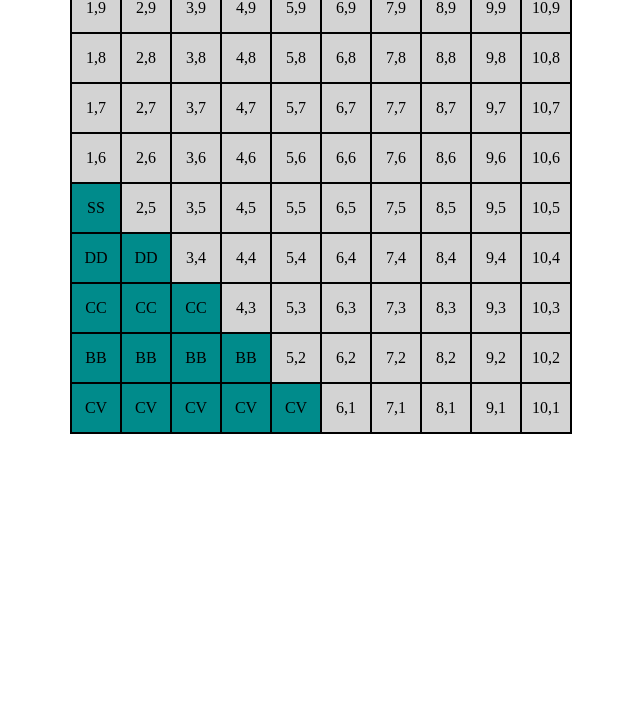
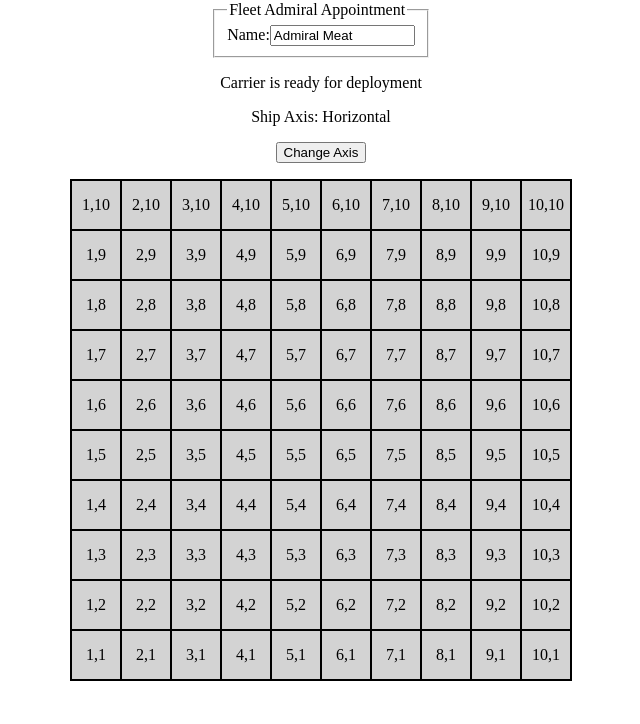
Before and after one commit to victorbenedict/odin-battleship, a website built with webpack: page dist/index.html in a window 1280 px wide. Shown: the part 76-800 px from the top of the page, without its empty margins (319-959 px from the left). Built offline with nearby package versions, Linux system fonts and the light colour scheme.

Commit message:
Add StartPage

```diff
--- a/package.json
+++ b/package.json
@@ -5,7 +5,7 @@
   "private": true,
   "scripts": {
     "test": "echo \"Error: no test specified\" && exit 1",
-    "build": "webpack --watch",
+    "dev": "webpack --watch",
     "cypress:open": "cypress open"
   },
   "keywords": [],
--- a/src/RenderBoard.js
+++ /dev/null
@@ -1,27 +0,0 @@
-import Player from './player';
-
-const RenderBoard = () => {
-  const main = document.createElement('div');
-  const board = document.createElement('div');
-  board.className = 'board';
-
-  const rows = 10;
-  const cols = 10;
-
-  for (let i = rows; i >= 1; i--) {
-    for (let j = 1; j <= cols; j++) {
-      const cell = document.createElement('div');
-      const coordinate = `${j},${i}`;
-      cell.classList.add('cell');
-      cell.id = coordinate;
-      cell.textContent = coordinate;
-      board.appendChild(cell);
-    }
-  }
-
-  main.appendChild(board);
-
-  return main;
-};
-
-export default RenderBoard;
--- a/src/RenderShips.js
+++ /dev/null
@@ -1,22 +0,0 @@
-import Player from './player';
-
-const RenderShips = () => {
-  const avatar = new Player('avatar', 'human');
-  avatar.gameboard.placeShip('CV', 5, 'x', 1, 1);
-  avatar.gameboard.placeShip('BB', 4, 'x', 1, 2);
-  avatar.gameboard.placeShip('CC', 3, 'x', 1, 3);
-  avatar.gameboard.placeShip('DD', 2, 'x', 1, 4);
-  avatar.gameboard.placeShip('SS', 1, 'x', 1, 5);
-
-  avatar.gameboard.ships.map((target) => {
-    const shipName = target.ship.name;
-    target.coordinates.map((coordinate) => {
-      const coordinateId = `${coordinate.x},${coordinate.y}`;
-      const cell = document.getElementById(coordinateId);
-      cell.textContent = shipName;
-      cell.classList.add('ship');
-    });
-  });
-};
-
-export default RenderShips;
--- /dev/null
+++ b/src/components/renderBoard.js
@@ -0,0 +1,20 @@
+const renderBoard = (name, cellClickFunction, rows = 10, cols = 10) => {
+  const board = document.createElement('div');
+  board.className = `board`;
+
+  for (let y = rows; y >= 1; y--) {
+    for (let x = 1; x <= cols; x++) {
+      const cell = document.createElement('div');
+      const coordinate = `${x},${y}`;
+      cell.classList.add('cell');
+      cell.id = coordinate;
+      cell.textContent = coordinate;
+      cell.addEventListener('click', () => cellClickFunction(x, y));
+      board.appendChild(cell);
+    }
+  }
+
+  return board;
+};
+
+export default renderBoard;
--- /dev/null
+++ b/src/data/data.json
@@ -0,0 +1,29 @@
+{
+  "ships": [
+    {
+      "class": "Carrier",
+      "code": "CV",
+      "length": 6
+    },
+    {
+      "class": "Battleship",
+      "code": "BB",
+      "length": 5
+    },
+    {
+      "class": "Cruiser",
+      "code": "CC",
+      "length": 4
+    },
+    {
+      "class": "Destroyer",
+      "code": "DD",
+      "length": 3
+    },
+    {
+      "class": "Submarine",
+      "code": "SS",
+      "length": 2
+    }
+  ]
+}
--- a/src/index.js
+++ b/src/index.js
@@ -1,7 +1,4 @@
-import RenderBoard from './RenderBoard';
-import RenderShips from './RenderShips';
-
+import StartPage from './pages/StartPage';
 import './style.css';
 
-document.body.appendChild(RenderBoard());
-RenderShips();
+StartPage();
--- a/src/gameboard.js
+++ b/src/models/gameboard.js
@@ -24,20 +24,24 @@ export default class Gameboard {
       for (const coordinate of target.coordinates) {
         if (coordinate.x === x && coordinate.y === y) {
           target.ship.hit();
+
           return true;
         }
       }
     }
+
     this.missedShots.push({ x: x, y: y });
+
     return false;
   }
 
   isShipsSunk() {
     for (const status of this.ships) {
-      if (!status.ship.isSunk) {
+      if (!status.ship.isSunk()) {
         return false;
       }
     }
+
     return true;
   }
 }
--- a/src/ship.js
+++ b/src/models/ship.js
@@ -3,13 +3,13 @@ export default class Ship {
     this.name = name;
     this.length = length;
     this.hitCount = 0;
-    this.isSunk = false;
   }
 
   hit() {
     this.hitCount += 1;
-    if (this.hitCount >= this.length) {
-      this.isSunk = true;
-    }
+  }
+
+  isSunk() {
+    return this.hitCount >= this.length;
   }
 }
--- /dev/null
+++ b/src/pages/BattlePage.js
@@ -0,0 +1,8 @@
+const BattlePage = () => {
+  const main = document.createElement('div');
+  main.textContent = 'BattlePage';
+
+  return main;
+};
+
+export default BattlePage;
--- /dev/null
+++ b/src/pages/StartPage.js
@@ -0,0 +1,90 @@
+import renderBoard from '../components/renderBoard';
+import data from '../data/data.json';
+import handleStartBattle from '../utils/handleStartBattle';
+
+let deployCount = 0;
+let isAxisX = true;
+const deployedShips = [];
+
+const handleDeployShip = (x, y) => {
+  if (data.ships.length > deployCount) {
+    const name = data.ships[deployCount].class;
+    const length = data.ships[deployCount].length;
+    const axis = isAxisX ? 'x' : 'y';
+    deployedShips.push({ name: name, length: length, axis: axis, x: x, y: y });
+    deployCount += 1;
+    if (deployCount >= data.ships.length) {
+      const boardContainer = document.getElementById('boardContainer');
+      const btnStart = document.createElement('button');
+      btnStart.textContent = 'To Battle';
+      btnStart.addEventListener('click', () =>
+        handleStartBattle(deployedShips)
+      );
+      boardContainer.appendChild(btnStart);
+    }
+  }
+};
+
+const toggleAxis = () => {
+  isAxisX = !isAxisX;
+  const axis = isAxisX ? 'Horizontal' : 'Vertical';
+  console.log(`Ship axis toogled to ${axis}`);
+  axisStatus.textContent = `Ship axis: ${axis}`;
+};
+
+const StartPage = () => {
+  const body = document.querySelector('body');
+  const title = document.createElement('h1');
+  title.textContent = 'Battleship Game';
+  body.appendChild(title);
+
+  const playerContainer = document.createElement('div');
+  const fieldset = document.createElement('fieldset');
+  const legend = document.createElement('legend');
+  legend.textContent = 'Fleet Admiral Appointment';
+
+  const label = document.createElement('label');
+  label.textContent = 'Name:';
+  fieldset.appendChild(label);
+
+  const input = document.createElement('input');
+  input.type = 'text';
+  input.id = 'name';
+  input.required = true;
+  input.minLength = 2;
+  input.maxLength = 15;
+  input.size = 15;
+  input.placeholder = 'Admiral name';
+  input.value = 'Admiral Meat';
+  fieldset.appendChild(input);
+
+  fieldset.appendChild(legend);
+  playerContainer.appendChild(fieldset);
+  body.appendChild(playerContainer);
+
+  const boardContainer = document.createElement('div');
+  boardContainer.classList = 'boardContainer';
+  boardContainer.id = 'boardContainer';
+
+  const instructions = document.createElement('p');
+  instructions.textContent = `${data.ships[deployCount].class} is ready for deployment`;
+  boardContainer.appendChild(instructions);
+
+  const axisStatus = document.createElement('span');
+  axisStatus.id = 'axisStatus';
+  axisStatus.textContent = `Ship Axis: Horizontal`;
+  boardContainer.appendChild(axisStatus);
+
+  const btnAxis = document.createElement('button');
+  btnAxis.id = 'btnAxis';
+  btnAxis.textContent = 'Change Axis';
+  btnAxis.addEventListener('click', toggleAxis);
+  boardContainer.appendChild(btnAxis);
+
+  boardContainer.appendChild(renderBoard('setupboard', handleDeployShip));
+  body.appendChild(boardContainer);
+
+  return body;
+};
+
+export default StartPage;
--- a/src/style.css
+++ b/src/style.css
@@ -1,10 +1,21 @@
 body {
   display: flex;
+  flex-direction: column;
   justify-content: center;
+  align-items: center;
+}
+
+h1,
+h4,
+p {
+  margin: 0;
+}
+
+h1 {
+  padding: 16px;
 }
 
 .board {
-  margin: auto;
   background-color: lightgrey;
   display: inline-grid;
   grid-template-columns: repeat(10, 50px);
@@ -12,10 +23,28 @@ body {
   border: 1px solid black;
 }
 
+.boardContainer {
+  display: flex;
+  flex-direction: column;
+  justify-content: center;
+  align-items: center;
+  gap: 16px;
+  padding: 16px;
+}
+
 .cell {
   border: 1px solid black;
   text-align: center;
   padding-top: 15px;
+  cursor: pointer;
+  user-select: none;
+  -moz-user-select: none;
+  -webkit-user-select: none;
+  -ms-user-select: none;
+}
+
+.cell:hover {
+  background-color: grey;
 }
 
 .ship {
--- /dev/null
+++ b/src/utils/handleStartBattle.js
@@ -0,0 +1,24 @@
+import Player from '../models/player';
+import BattlePage from '../pages/BattlePage';
+
+export const createPlayer = (name, type, deployedShips) => {
+  const player = new Player(name, type);
+  deployedShips.map((shipData) => {
+    const { name, length, axis, x, y } = shipData;
+    player.gameboard.placeShip(name, length, axis, x, y);
+  });
+
+  return player;
+};
+
+const handleStartBattle = (deployedShips) => {
+  const name = document.getElementById('name').value;
+  const playerData = createPlayer(name, 'human', deployedShips);
+  sessionStorage.setItem('player', JSON.stringify(playerData));
+
+  const body = document.querySelector('body');
+  body.innerHTML = '';
+  body.appendChild(BattlePage());
+};
+
+export default handleStartBattle;
--- a/webpack.config.js
+++ b/webpack.config.js
@@ -2,6 +2,7 @@ const path = require('path');
 const HtmlWebpackPlugin = require('html-webpack-plugin');
 
 module.exports = {
+  mode: 'development',
   entry: {
     index: './src/index.js',
   },
```
Also changed, not shown: cypress/e2e/spec.cy.js (+75 -36 lines), dist/index.bundle.js, dist/index.html, src/models/player.js (renamed from src/player.js).
